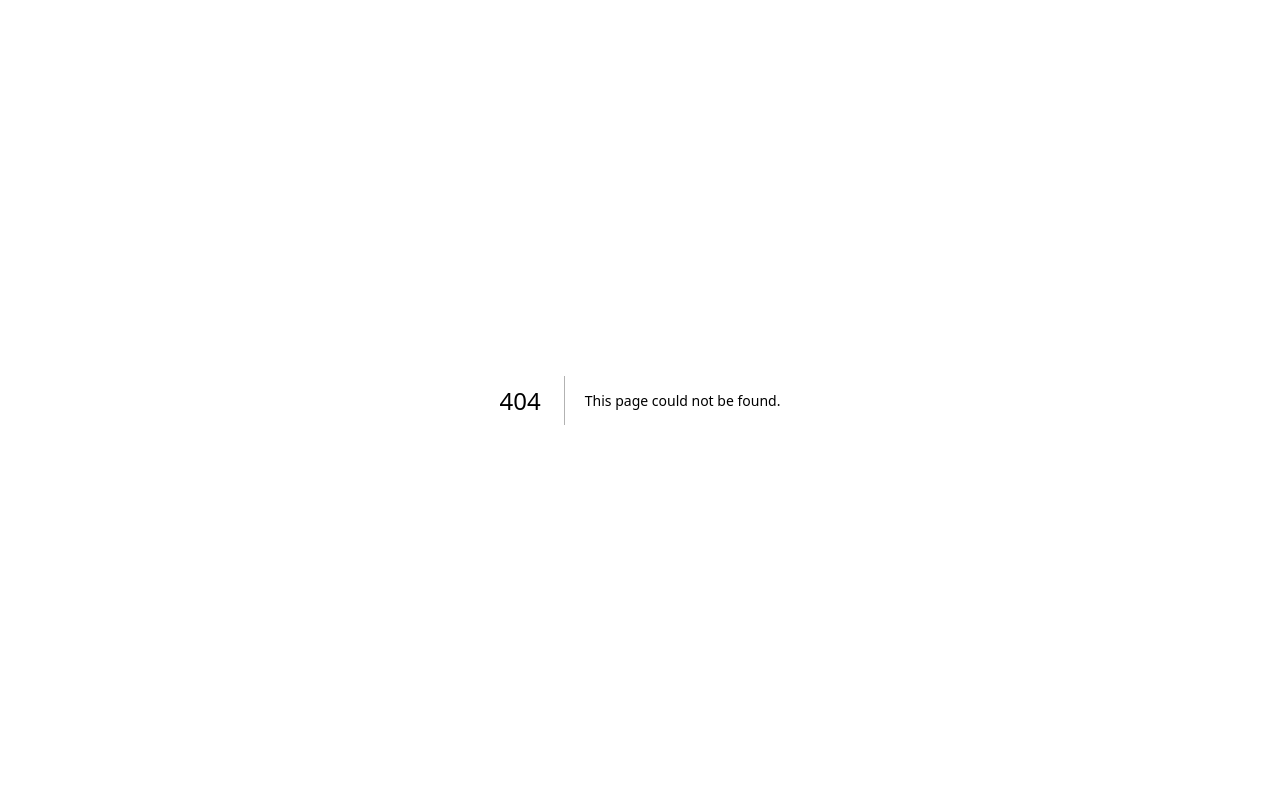
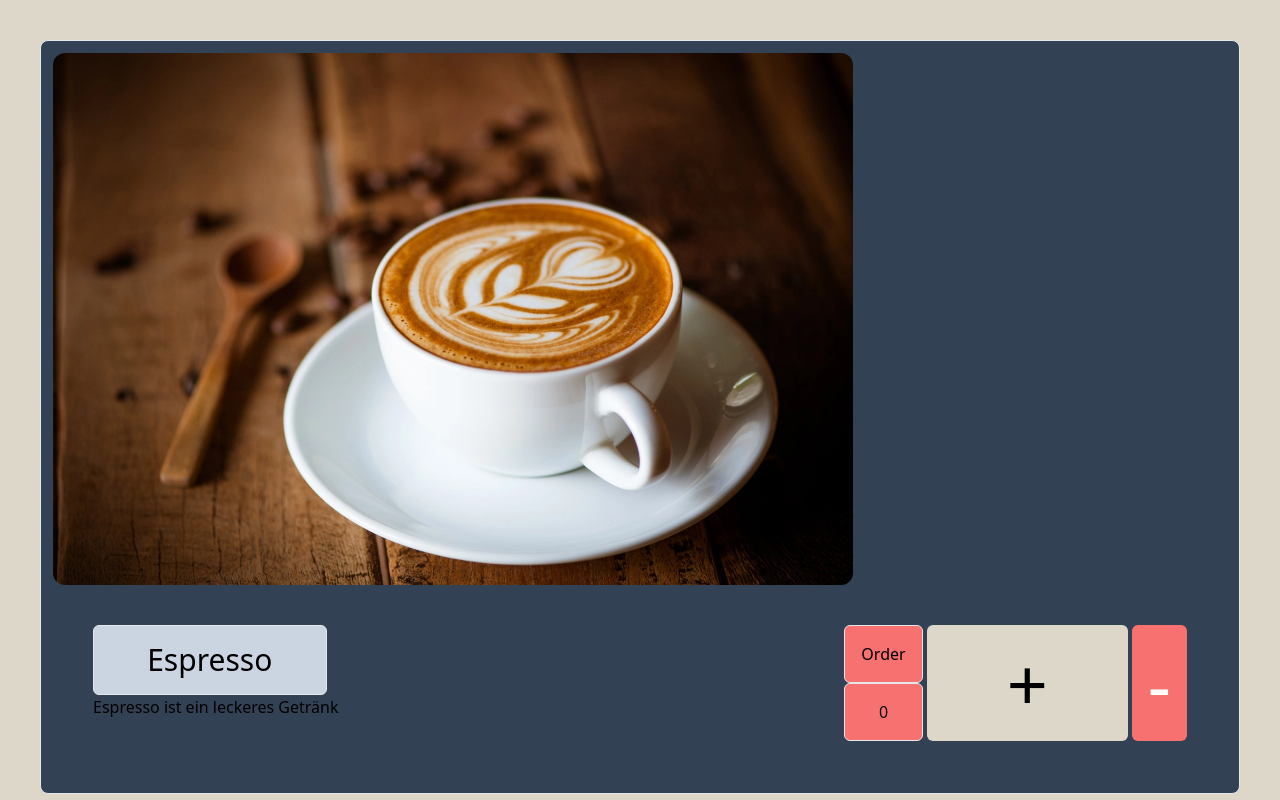
Before and after one commit to skollegger/kaffeemaschineWebsite, a Next.js app: page /Order in a window 1280 px wide. Before the commit this address had no page. Shown: the top 800 px of the page. Built offline with nearby package versions, Linux system fonts and the light colour scheme.

Commit message:
finished website

```diff
--- a/app/Cappucino/page.tsx
+++ b/app/Cappucino/page.tsx
@@ -6,7 +6,7 @@ function cappucino() {
   return (
     <>
       <div className="h-screen bg-bg_back">
-      <Navbar/>
+        <Navbar />
         <h1 className="text-center text-4xl text-black">Cappucino</h1>;
         <Image
           src={"/Cappucino/cappuccino.jpg"}
@@ -16,7 +16,7 @@ function cappucino() {
         />
       </div>
     </>
-  )
+  );
 }
 
 export default cappucino;
--- /dev/null
+++ b/app/Order/Coffee.tsx
@@ -0,0 +1,87 @@
+"use client";
+/* eslint-disable react-hooks/rules-of-hooks */
+import React, { useState } from "react";
+import Image from "next/image";
+import getData from "./getData";
+
+interface Props {
+  text: string;
+  title: string;
+  cost: number;
+  imageurl: string;
+}
+
+function Coffee(props: Props) {
+  const [coffee, setCoffee] = useState("");
+  const [menge, setmenge] = useState(0);
+  const handleButtonClick = (coffeetype: any) => {
+    if (coffeetype != coffee) {
+      setmenge(0);
+    }
+    setCoffee(coffeetype);
+    console.log(coffee);
+    setmenge(menge + 1);
+  };
+
+  const handleButtonClick2 = (coffeetype: any) => {
+    if (coffeetype != coffee) {
+      setmenge(0);
+    }
+    setCoffee(coffeetype);
+    console.log(coffee);
+    if (menge > 0) {
+      setmenge(menge - 1);
+    }
+  };
+
+  return (
+    <>
+      <div className="border bg-slate-700  p-3 m-10 rounded-lg">
+        <Image
+          src={props.imageurl}
+          className=" rounded-xl "
+          alt={""}
+          height={750}
+          width={800}
+        />
+
+        <div className="flex flex-row justify-between p-10 ">
+          <div className="flex flex-col ">
+            <div className="flex border  justify-center rounded-md bg-slate-300 p-4 mr-3 text-black text-3xl items-center">
+              {props.title}
+            </div>
+            <div className="">{props.text}</div>
+          </div>
+          <div className="flex flex-row">
+            <div className="flex flex-col justify-between">
+              <button
+                onClick={() => getData(coffee, menge)}
+                className="flex justify-center border p-4 mr-1  rounded-md items-center bg-red-400"
+              >
+                Order
+              </button>
+              <div className="flex justify-center border p-4 mr-1 rounded-md items-center bg-red-400">
+                {menge}
+              </div>
+            </div>
+
+            <button
+              onClick={() => handleButtonClick(props.title)}
+              className="bg-bg_back flex justify-center text-7xl items-center p-20 py-4 rounded-md text-black "
+            >
+              +
+            </button>
+            <button
+              onClick={() => handleButtonClick2(props.title)}
+              className="bg-red-400 flex justify-center items-center text-7xl p-4 ml-1 py-4 rounded-md text-white"
+            >
+              -
+            </button>
+          </div>
+        </div>
+      </div>
+    </>
+  );
+}
+
+export default Coffee;
--- /dev/null
+++ b/app/Order/getData.tsx
@@ -0,0 +1,21 @@
+import React, { useState } from "react";
+import Image from "next/image";
+import Coffee from "./Coffee";
+
+export default async function getData(kaffeetyp: string, menge: number) {
+  try {
+    const res = await fetch(
+      `http://localhost:8080/process?string=${kaffeetyp}&number=${menge}`
+    );
+
+    if (!res.ok) {
+      throw new Error("Failed to fetch data");
+    }
+
+    return res.json();
+  } catch (error) {
+    console.log("es gab einen error");
+
+    console.log(error);
+  }
+}
--- /dev/null
+++ b/app/Order/page.tsx
@@ -0,0 +1,34 @@
+import React, { useState } from "react";
+import Image from "next/image";
+import Coffee from "./Coffee";
+
+function Page() {
+  return (
+    <>
+      <div className="w-screen bg-bg_back">
+        <div className="grid grid-col-2">
+          <Coffee
+            text="Espresso ist ein leckeres Getränk"
+            title="Espresso"
+            cost={499}
+            imageurl="/Kaffee/kaffee2.jpeg"
+          />
+          <Coffee
+            text="Cappucino ist ein leckeres Getränk"
+            title="Cappuccino"
+            cost={499}
+            imageurl="/Cappucino/cappuccino.jpg"
+          />
+          <Coffee
+            text="Latte Machiato ist ein leckeres Getränk"
+            title="Latte Macchiato"
+            cost={499}
+            imageurl={"/Latte/latte.jpeg"}
+          />
+        </div>
+      </div>
+    </>
+  );
+}
+
+export default Page;
--- a/app/componends/navbar.tsx
+++ b/app/componends/navbar.tsx
@@ -14,7 +14,9 @@ function Navbar() {
       <div className=" flex flex-row bg-bg_back text-black justify-between">
         <div className="flex justify-center items-center p-5 text-2xl ">
           <div className="flex text-4xl ">
-            <Link href={"/"}><BiCoffee /></Link>
+            <Link href={"/"}>
+              <BiCoffee />
+            </Link>
           </div>
         </div>
         <div className="flex flex-row justify-center p-4 items-center text-black text-2xl">
@@ -33,10 +35,7 @@ function Navbar() {
                 <Link href={"/Flat"}>Flat White</Link>
               </div>
               <div className="p-4">
-                <Link href={"/Contact"}>Contact us</Link>
-              </div>
-              <div className="p-4">
-                <Link href={"/Company"}>Company</Link>
+                <Link href={"/Order"}>Order</Link>
               </div>
             </div>
           </div>
@@ -52,4 +51,4 @@ function Navbar() {
   );
 }
 
-export default Navbar;
+export default Navbar;
--- a/tailwind.config.js
+++ b/tailwind.config.js
@@ -13,6 +13,10 @@ module.exports = {
         bright_b: "#3F4E4F",
         dark_b: "2C3639",
       },
+      width: {
+        128: "32rem",
+        144: "36rem",
+      },
       backgroundImage: {
         "gradient-radial": "radial-gradient(var(--tw-gradient-stops))",
         "gradient-conic":
```
Also changed, not shown: package.json (+13 -1 lines), 1 other file (tests, documents, lock files or other folders). Lines whose indentation alone changed are shown as unchanged.
